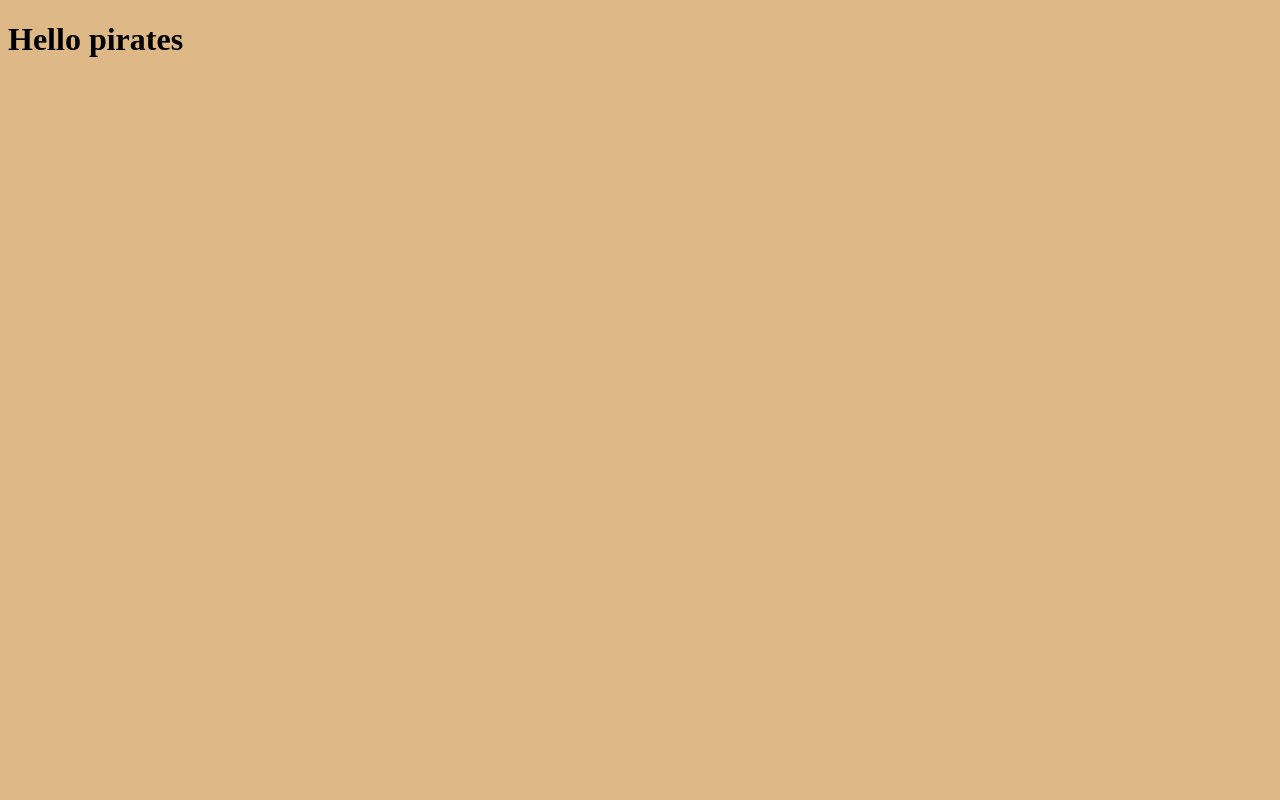
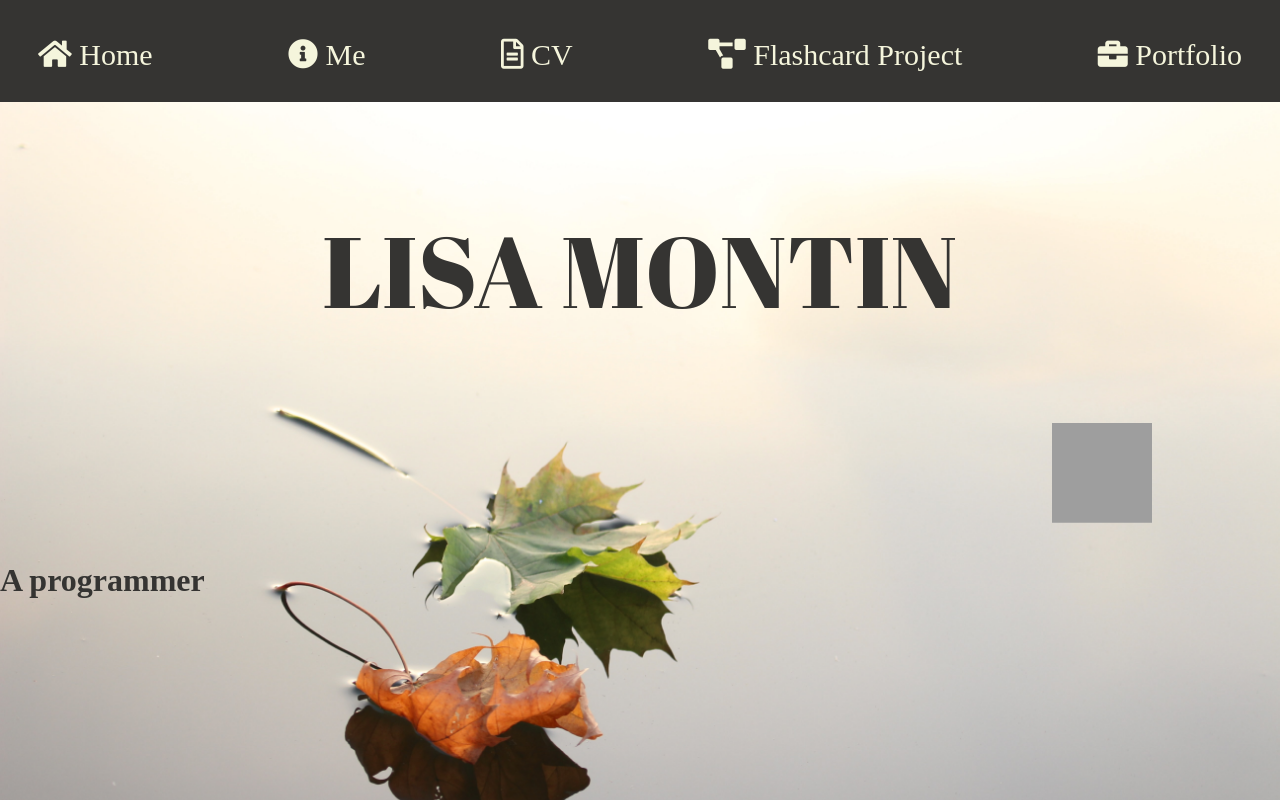
Before and after one commit to Lisamontin/myWebsite, a plain HTML site: page index.html in a window 1280 px wide. Drawn offline with Linux system fonts and the light colour scheme; grey boxes are pictures that could not be loaded.

Commit message:
add navbar, presentation and animation

```diff
--- a/app.js
+++ b/app.js
@@ -1 +1 @@
-document.getElementById('display').innerHTML = '<h1>Hello pirates</h1>';
+document.getElementById('display').innerHTML = '<h1>A programmer</h1>';
--- a/index.html
+++ b/index.html
@@ -4,10 +4,52 @@
   <meta charset="UTF-8">
   <meta name="viewport" content="width=device-width, initial-scale=1.0">
   <link rel="stylesheet" href="style.css">
+  <link href="https://fonts.googleapis.com/css2?family=Abril+Fatface&display=swap" rel="stylesheet">
+  <link rel="stylesheet" href="https://use.fontawesome.com/releases/v5.14.0/css/all.css" integrity="sha384-HzLeBuhoNPvSl5KYnjx0BT+WB0QEEqLprO+NBkkk5gbc67FTaL7XIGa2w1L0Xbgc" crossorigin="anonymous">
+
   <title>Lisa Montin</title>
 </head>
 <body>
+
+  <!-- Navigation -->
+<nav class="navigation-container">
+  <div>
+    <a href="#">
+      <i class="fas fa-home"></i>
+      <span>Home</span>
+    </a>
+  </div>
+  <div>
+    <a href="#">
+      <i class="fas fa-info-circle"></i>
+      <span>Me</span>
+    </a>
+  </div>
+  <div>
+    <a href="#">
+      <i class="far fa-file-alt"></i>
+      <span>CV</span>
+    </a>
+  </div>
+  <div>
+    <a href="#">
+      <i class="fas fa-project-diagram"></i>
+      <span>Flashcard Project</span>
+    </a>
+  </div>
+  <div>
+    <a href="#">
+      <i class="fas fa-briefcase"></i>
+      <span>Portfolio</span>
+    </a>
+  </div>
+</nav>
+  <!-- Presentation -->
+<div class="presentation">
+  <div id="name"><p>LISA MONTIN</p></div>
+  <div class="slide-top leaf" ><img src="./Photos/kc85GM5Mi.png" alt="" width="100" height="100"></div>
   <div id="display"></div>
+</div>
 
   <script src="app.js"></script>
 </body>
--- a/style.css
+++ b/style.css
@@ -1,3 +1,73 @@
 body {
-  background-color: burlywood;
+  background-color: rgb(53, 52, 50);
 }
+
+#name {
+  font-family: 'Abril Fatface', cursive, "Times New Roman", Times, serif;
+  font-size: 100px;
+  text-align: center;
+
+}
+
+.navigation-container {
+  display: flex;
+  align-items: center;
+  /* flex-direction: column; */
+  justify-content: space-between;
+
+}
+
+.navigation-container div {
+  margin: 10px;
+  padding: 20px;
+  font-size: 30px;
+}
+.navigation-container div a {
+  color: beige;
+  text-decoration: none;
+}
+
+.presentation {
+  position: fixed;
+  right: 0;
+  left: 0;
+  padding-bottom: 200px;
+  color: rgb(53, 52, 50);
+  background-image: url(./Photos/robert-wnuk-7MGaw--_kwA-unsplash.jpg);
+  background-position: center;
+  background-size: cover;
+  background-repeat: no-repeat;
+}
+
+
+/* Animation */
+.leaf{
+  text-align: right;
+  padding-right: 8rem;
+
+}
+.slide-top {
+	-webkit-animation: slide-top 3.5s linear infinite alternate both;
+	        animation: slide-top 3.5s linear infinite alternate both;
+}
+
+ @-webkit-keyframes slide-top {
+  0% {
+    -webkit-transform: translateY(0);
+            transform: translateY(0);
+  }
+  100% {
+    -webkit-transform: translateY(-25px);
+            transform: translateY(-25px);
+  }
+}
+@keyframes slide-top {
+  0% {
+    -webkit-transform: translateY(0);
+            transform: translateY(0);
+  }
+  100% {
+    -webkit-transform: translateY(-25px);
+            transform: translateY(-25px);
+  }
+}
```
Also changed, not shown: Photos/robert-wnuk-7MGaw--_kwA-unsplash.jpg (added), 2 other files.
